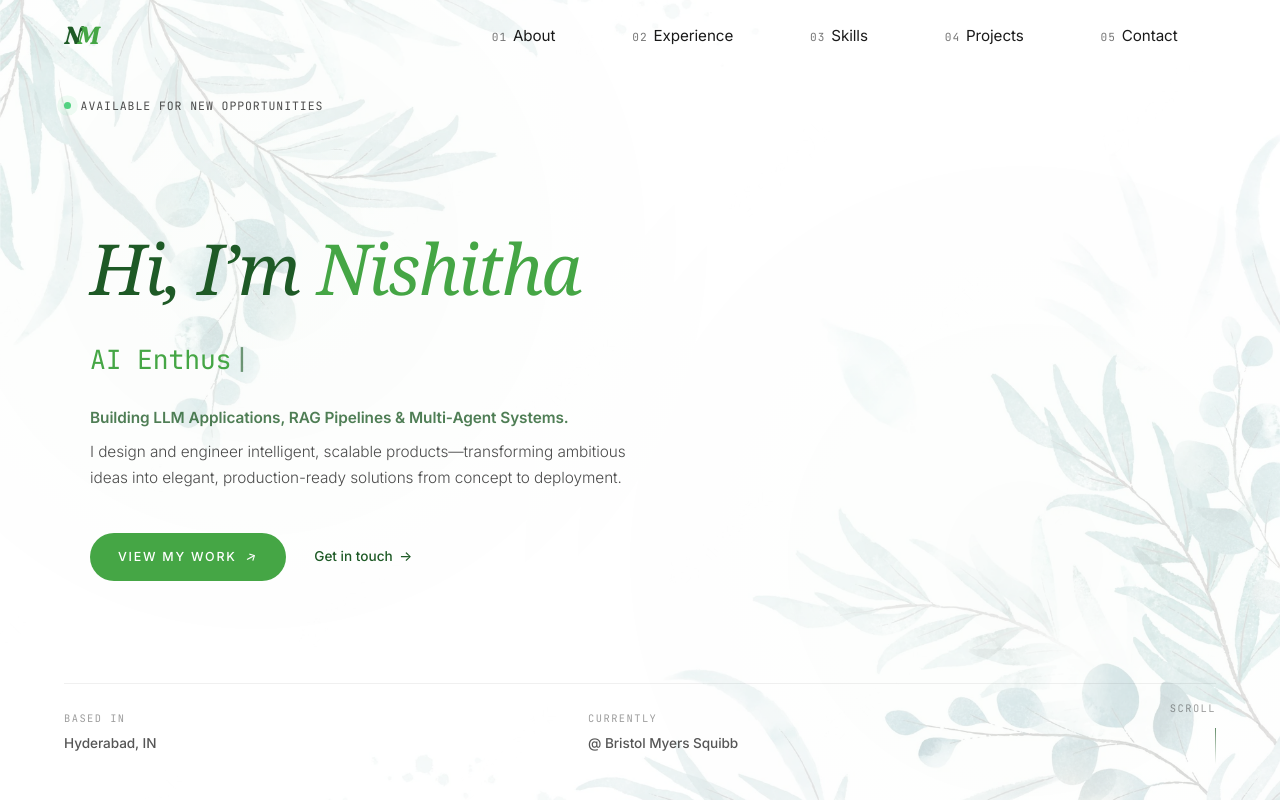
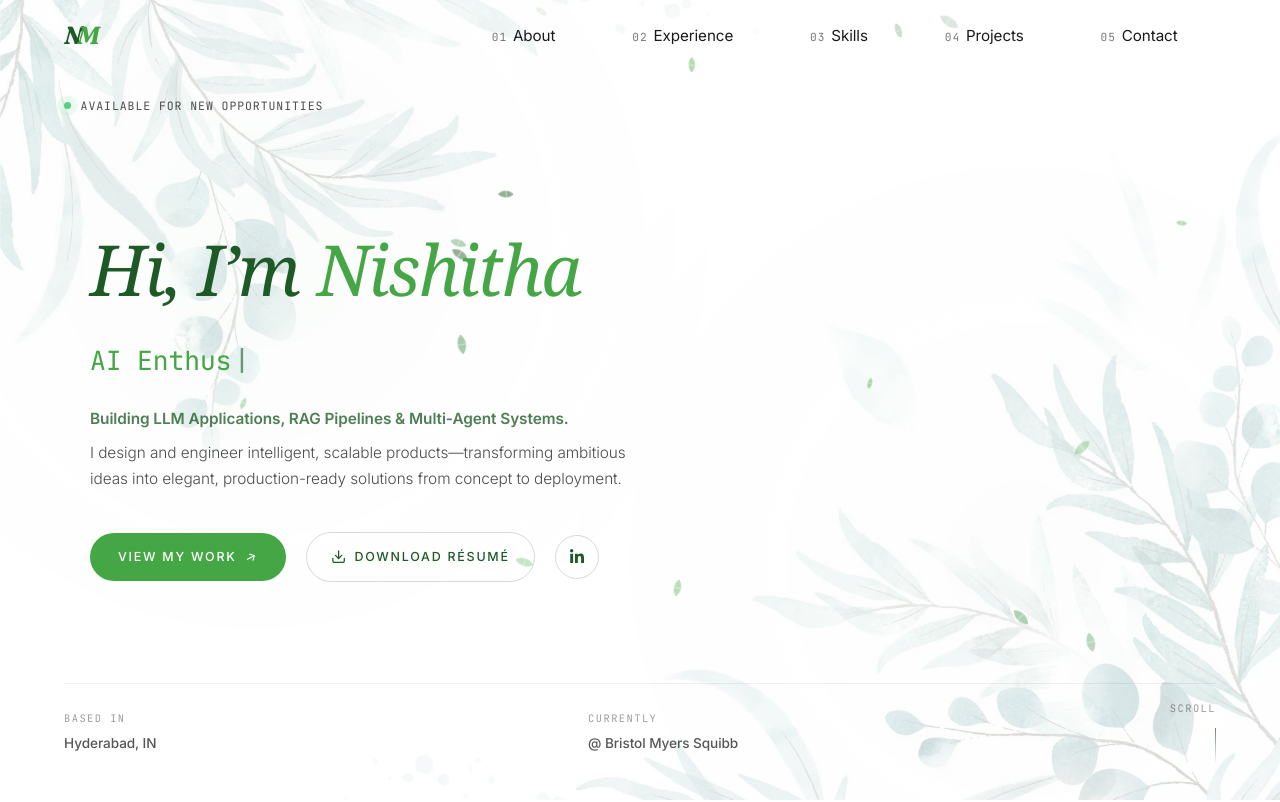
Before and after one commit to nishithamakam/Portfolio, a React (Create React App) app: page / in a window 1280 px wide. Shown: the top 802 px of the page. Built offline with nearby package versions, Linux system fonts and the light colour scheme; a web font is replaced by a local one.

Commit message:
UI updated

```diff
--- a/src/components/About.js
+++ b/src/components/About.js
@@ -11,7 +11,7 @@ function About() {
       <div className="about-inner">
         <header className="section-header">
           <span className="section-eyebrow">
-            <span className="section-line" aria-hidden="true" /> About
+            <span className="section-line" aria-hidden="true" /> A little about me
           </span>
         </header>
 
@@ -44,12 +44,12 @@ function About() {
                 </div>
                 <div>
                   <span className="about-stat-num"><CountUp end={10} suffix="+" /></span>
-                  <span className="about-stat-label">Projects shipped</span>
+                  <span className="about-stat-label">Projects built</span>
                 </div>
               </div>
 
-              <a href="/NishithaMakam_resume.pdf" download className="download-cv">
-                Download CV &rarr;
+              <a href="#contact" className="download-cv">
+                Get in touch &rarr;
               </a>
             </Reveal>
           </div>
--- a/src/components/Contact.js
+++ b/src/components/Contact.js
@@ -1,4 +1,4 @@
-import React, { useState } from 'react';
+import React, { useState, useMemo } from 'react';
 import '../styles/Contact.css';
 import emailjs from 'emailjs-com';
 import { Reveal } from '../hooks/useReveal';
@@ -6,6 +6,19 @@ import { Reveal } from '../hooks/useReveal';
 function Contact() {
   const [formData, setFormData] = useState({ name: '', email: '', phone: '', message: '' });
   const [sending, setSending] = useState(false);
+
+  const leaves = useMemo(() => {
+    const colors = ['var(--sub)', 'var(--primary)', '#6fbf73', '#3f8f47'];
+    const rand = (min, max) => Math.random() * (max - min) + min;
+    return Array.from({ length: 16 }).map(() => ({
+      left: rand(0, 96),
+      size: rand(7, 15),
+      opacity: rand(0.28, 0.55),
+      color: colors[Math.floor(Math.random() * colors.length)],
+      duration: rand(10, 20),
+      delay: -rand(0, 20),
+    }));
+  }, []);
 
   const handleChange = (e) => {
     const { name, value } = e.target;
@@ -35,6 +48,23 @@ function Contact() {
 
   return (
     <section id="contact" className="contact-section">
+      <div className="contact-dots" aria-hidden="true">
+        {leaves.map((leaf, i) => (
+          <span
+            key={i}
+            className="contact-leaf"
+            style={{
+              left: `${leaf.left}%`,
+              width: `${leaf.size}px`,
+              height: `${leaf.size}px`,
+              opacity: leaf.opacity,
+              background: leaf.color,
+              animationDuration: `${leaf.duration}s`,
+              animationDelay: `${leaf.delay}s`,
+            }}
+          />
+        ))}
+      </div>
       <div className="contact-inner">
         <header className="section-header">
           <span className="section-eyebrow">
--- a/src/components/Footer.js
+++ b/src/components/Footer.js
@@ -1,7 +1,6 @@
 import React from 'react';
 import '../styles/Footer.css';
 import { FaEnvelope, FaGithub, FaLinkedin, FaInstagram } from 'react-icons/fa';
-import { Reveal } from '../hooks/useReveal';
 
 function Footer() {
   const year = new Date().getFullYear();
--- a/src/components/Hero.js
+++ b/src/components/Hero.js
@@ -1,12 +1,27 @@
-import React, { useEffect, useState } from 'react';
+import React, { useEffect, useState, useMemo } from 'react';
+import { FaLinkedinIn } from 'react-icons/fa';
+import { FiDownload } from 'react-icons/fi';
 import '../styles/Hero.css';
 
-const titles = ["Software Engineer", "AI Enthusiast", "Full Stack Developer", "Creative Coder"];
+const titles = ["Software Engineer", "AI Enthusiast", "Full Stack Developer"];
 
 function Hero() {
   const [index, setIndex] = useState(0);
   const [displayText, setDisplayText] = useState('');
   const [isDeleting, setIsDeleting] = useState(false);
+
+  const leaves = useMemo(() => {
+    const colors = ['var(--sub)', 'var(--primary)', '#6fbf73', '#3f8f47'];
+    const rand = (min, max) => Math.random() * (max - min) + min;
+    return Array.from({ length: 16 }).map(() => ({
+      left: rand(0, 96),
+      size: rand(7, 15),
+      opacity: rand(0.28, 0.55),
+      color: colors[Math.floor(Math.random() * colors.length)],
+      duration: rand(10, 20),
+      delay: -rand(0, 20),
+    }));
+  }, []);
 
   useEffect(() => {
     const currentText = titles[index % titles.length];
@@ -29,6 +44,24 @@ function Hero() {
   return (
     <section id="hero" className="hero">
       <div className="hero-grain" aria-hidden="true" />
+
+      <div className="hero-leaves" aria-hidden="true">
+        {leaves.map((leaf, i) => (
+          <span
+            key={i}
+            className="contact-leaf"
+            style={{
+              left: `${leaf.left}%`,
+              width: `${leaf.size}px`,
+              height: `${leaf.size}px`,
+              opacity: leaf.opacity,
+              background: leaf.color,
+              animationDuration: `${leaf.duration}s`,
+              animationDelay: `${leaf.delay}s`,
+            }}
+          />
+        ))}
+      </div>
 
       <header className="hero-meta hero-meta--top">
         <div className="meta-item meta-item--right">
@@ -55,7 +88,18 @@ function Hero() {
 
         <div className="hero-actions">
           <a href="#projects" className="btn-primary">View my work <span className="btn-arrow-down">&rarr;</span></a>
-          <a href="#contact" className="btn-ghost">Get in touch <span className="btn-ghost-arrow">&rarr;</span></a>
+          <a href="/NishithaMakam_resume.pdf" download className="btn-resume">
+            <FiDownload /> Download résumé
+          </a>
+          <a
+            href="https://linkedin.com/in/nishithamakam1209"
+            target="_blank"
+            rel="noreferrer"
+            className="btn-icon"
+            aria-label="LinkedIn"
+          >
+            <FaLinkedinIn />
+          </a>
         </div>
       </div>
 
--- a/src/components/Navbar.js
+++ b/src/components/Navbar.js
@@ -1,4 +1,4 @@
-import React, { useState, useEffect } from 'react';
+import React, { useState, useEffect, useMemo } from 'react';
 import '../styles/Navbar.css';
 
 const links = [
@@ -16,6 +16,19 @@ function Navbar() {
   const toggleMenu = () => setMenuOpen(prev => !prev);
   const closeMenu = () => setMenuOpen(false);
 
+  const menuLeaves = useMemo(() => {
+    const colors = ['var(--sub)', 'var(--primary)', '#6fbf73', '#3f8f47'];
+    const rand = (min, max) => Math.random() * (max - min) + min;
+    return Array.from({ length: 8 }).map(() => ({
+      left: rand(0, 92),
+      size: rand(8, 16),
+      opacity: rand(0.3, 0.6),
+      color: colors[Math.floor(Math.random() * colors.length)],
+      duration: rand(10, 16),
+      delay: -rand(0, 14),
+    }));
+  }, []);
+
   useEffect(() => {
     const handleScroll = () => setScrolled(window.scrollY > 20);
     window.addEventListener('scroll', handleScroll);
@@ -31,6 +44,25 @@ function Navbar() {
       </a>
 
       <nav className={`navbar-links ${menuOpen ? 'active' : ''}`}>
+        {menuOpen && (
+          <div className="navbar-leaves" aria-hidden="true">
+            {menuLeaves.map((leaf, i) => (
+              <span
+                key={i}
+                className="contact-leaf"
+                style={{
+                  left: `${leaf.left}%`,
+                  width: `${leaf.size}px`,
+                  height: `${leaf.size}px`,
+                  opacity: leaf.opacity,
+                  background: leaf.color,
+                  animationDuration: `${leaf.duration}s`,
+                  animationDelay: `${leaf.delay}s`,
+                }}
+              />
+            ))}
+          </div>
+        )}
         {links.map((link, i) => (
           <a key={link.href} href={link.href} onClick={closeMenu}>
             <span className="link-num">{String(i + 1).padStart(2, '0')}</span>
--- a/src/components/Projects.js
+++ b/src/components/Projects.js
@@ -7,36 +7,44 @@ function Projects() {
   const projectList = [
     {
       title: 'DocIntel',
+      category: 'AI Platform',
+      monogram: 'DI',
       image: require('../assets/DocIntel1.png'),
       description:
-        'An AI-powered document intelligence platform that uses Retrieval-Augmented Generation (RAG) to analyze, search, summarize, and extract insights from enterprise documents—letting users interact with PDFs through natural language and retrieve context-aware answers with citations.',
+        'An AI-powered document intelligence platform that uses Retrieval-Augmented Generation (RAG) to analyze, search, summarize, and extract insights from enterprise documents—letting users interact with PDFs through natural language and retrieve context-aware answers with citations. Processes 100+ page documents using RAG-based retrieval.',
       tags: ['LLMs', 'RAG', 'Multi-Agent Systems'],
       github: 'https://github.com/nishithamakam/docintel-ai',
       demo: '',
     },
     {
       title: 'Traffic Violation Monitoring',
+      category: 'Computer Vision',
+      monogram: 'TV',
       image: require('../assets/project2.jpg'),
       description:
-        'A vision-based system that detects traffic violations and automatically issues e-challans to offenders.',
+        'A vision-based system that detects traffic violations and automatically issues e-challans to offenders. Detects and tracks vehicle movement in real time.',
       tags: ['Computer Vision', 'Python', 'Automation'],
       github: 'https://github.com/nishithamakam/TrafficVoilationMonitoring',
       demo: '',
     },
     {
       title: 'Cosmic Challenge',
+      category: 'Web App',
+      monogram: 'CC',
       image: require('../assets/cosmicchallenge.jpeg'),
       description:
-        'A web app built for NASA Space Apps 2023 that educates users about the James Webb Space Telescope.',
+        'A web app built for NASA Space Apps 2023 that educates users about the James Webb Space Telescope (JWST). Makes learning about the JWST engaging through interactive games and puzzles.',
       tags: ['React', 'NASA Space Apps', 'Education'],
       github: 'https://github.com/Aish-1311/CosmicChallenge',
       demo: '',
     },
     {
       title: 'Counselling Automation',
+      category: 'Full Stack',
+      monogram: 'CA',
       image: require('../assets/counsellingautomationsite.jpg'),
       description:
-        'A platform that streamlines counseling with performance analysis, appointment management and student support.',
+        'A platform that streamlines counselling with performance analysis, appointment management and student support. Reduces manual counselling workflow through automation.',
       tags: ['Full Stack', 'Analytics', 'Web App'],
       github: 'https://github.com/nishithamakam/Counselling-Automation',
       demo: '',
@@ -65,17 +73,17 @@ function Projects() {
                 target="_blank"
                 rel="noreferrer"
                 aria-label={`${project.title} — open`}
-                data-variant={index % 4}
               >
-                <span className="project-media-index" aria-hidden="true">
-                  {String(index + 1).padStart(2, '0')}
-                </span>
+                <img src={project.image} alt={project.title} loading="lazy" />
                 <span className="project-media-overlay">
                   <FiArrowUpRight />
                 </span>
               </a>
 
               <div className="project-content">
+                <span className="project-index" aria-hidden="true">
+                  {String(index + 1).padStart(2, '0')}
+                </span>
                 <h3 className="project-title">{project.title}</h3>
                 <p className="project-desc">{project.description}</p>
 
--- a/src/styles/Contact.css
+++ b/src/styles/Contact.css
@@ -2,12 +2,77 @@
   padding: 0 var(--section-pad-x) var(--section-pad-y);
   background: var(--bg);
   color: var(--text);
+  position: relative;
+  overflow: hidden;
+}
+
+/* ---------- Floating leaves ---------- */
+.contact-dots {
+  position: absolute;
+  inset: 0;
+  pointer-events: none;
+  z-index: 3;
+}
+.contact-leaf {
+  position: absolute;
+  top: -16px;
+  width: 11px;
+  height: 11px;
+  background: var(--sub);
+  border-radius: 0 100% 0 100%;
+  opacity: 0.5;
+  transform-origin: center;
+  animation: contact-leaf linear infinite;
+}
+.contact-leaf::after {
+  content: '';
+  position: absolute;
+  top: 10%;
+  left: 50%;
+  width: 1px;
+  height: 80%;
+  background: rgba(255, 255, 255, 0.45);
+  transform: translateX(-50%) rotate(45deg);
+  transform-origin: center;
+}
+/* vary drift paths so movement looks natural, not uniform */
+.contact-leaf:nth-child(3n) { animation-name: contact-leaf-b; }
+.contact-leaf:nth-child(4n) { animation-name: contact-leaf-c; }
+
+@keyframes contact-leaf {
+  0% { transform: translateY(0) translateX(0) rotate(0deg); opacity: 0; }
+  10% { opacity: 0.5; }
+  25% { transform: translateY(22vh) translateX(26px) rotate(120deg); }
+  50% { transform: translateY(45vh) translateX(-22px) rotate(220deg); }
+  75% { transform: translateY(68vh) translateX(24px) rotate(320deg); }
+  90% { opacity: 0.4; }
+  100% { transform: translateY(94vh) translateX(-14px) rotate(420deg); opacity: 0; }
+}
+@keyframes contact-leaf-b {
+  0% { transform: translateY(0) translateX(0) rotate(0deg); opacity: 0; }
+  12% { opacity: 0.45; }
+  30% { transform: translateY(28vh) translateX(-32px) rotate(-90deg); }
+  55% { transform: translateY(52vh) translateX(30px) rotate(-200deg); }
+  80% { transform: translateY(74vh) translateX(-18px) rotate(-300deg); }
+  90% { opacity: 0.35; }
+  100% { transform: translateY(96vh) translateX(20px) rotate(-380deg); opacity: 0; }
+}
+@keyframes contact-leaf-c {
+  0% { transform: translateY(0) translateX(0) rotate(0deg); opacity: 0; }
+  10% { opacity: 0.4; }
+  35% { transform: translateY(33vh) translateX(18px) rotate(160deg); }
+  60% { transform: translateY(56vh) translateX(-28px) rotate(60deg); }
+  85% { transform: translateY(80vh) translateX(12px) rotate(280deg); }
+  90% { opacity: 0.3; }
+  100% { transform: translateY(95vh) translateX(-22px) rotate(200deg); opacity: 0; }
 }
 
 .contact-inner {
   max-width: 980px;
   margin: 0 auto;
   padding-left: clamp(1rem, 5vw, 4rem);
+  position: relative;
+  z-index: 1;
 }
 
 /* ---------- Card ---------- */
@@ -253,5 +318,7 @@
   .send-btn,
   .send-btn-arrow,
   .contact-status-dot,
+  .contact-leaf,
   .contact-detail-icon { transition: none; animation: none; }
+  .contact-dots { display: none; }
 }
--- a/src/styles/Experience.css
+++ b/src/styles/Experience.css
@@ -192,7 +192,7 @@
 .timeline-main h4 {
   font-family: var(--font-sans);
   font-size: 0.95rem;
-  font-weight: 400;
+  font-weight: 600;
   color: var(--sub);
   margin-bottom: 0.75rem;
   letter-spacing: -0.01em;
--- a/src/styles/Hero.css
+++ b/src/styles/Hero.css
@@ -30,6 +30,15 @@
   background-image:
     radial-gradient(circle at 20% 30%, rgba(46, 125, 50, 0.06) 0, transparent 40%),
     radial-gradient(circle at 80% 70%, rgba(46, 125, 50, 0.04) 0, transparent 45%);
+}
+
+/* ---------- Floating leaves ---------- */
+.hero-leaves {
+  position: absolute;
+  inset: 0;
+  z-index: 1;
+  pointer-events: none;
+  overflow: hidden;
 }
 
 /* ---------- Meta rows (top + bottom) ---------- */
@@ -242,6 +251,56 @@
   transform: rotate(-28deg) translateX(2px);
 }
 
+/* download résumé — outlined pill */
+.btn-resume {
+  display: inline-flex;
+  align-items: center;
+  gap: 0.5rem;
+  padding: 0.85rem 1.5rem;
+  border: 1px solid var(--border-strong);
+  border-radius: 999px;
+  color: var(--primary);
+  font-family: var(--font-sans);
+  font-size: 0.78rem;
+  font-weight: 500;
+  letter-spacing: 0.14em;
+  text-transform: uppercase;
+  transition: border-color 0.3s ease, color 0.3s ease, background 0.3s ease, transform 0.2s ease;
+}
+.btn-resume svg {
+  font-size: 0.95rem;
+  transition: transform 0.3s cubic-bezier(0.22, 1, 0.36, 1);
+}
+.btn-resume:hover {
+  border-color: var(--sub);
+  background: rgba(69, 166, 69, 0.12);
+  color: var(--primary);
+  transform: translateY(-1px);
+}
+.btn-resume:hover svg {
+  transform: translateY(2px);
+}
+
+/* LinkedIn icon — round outline button */
+.btn-icon {
+  display: inline-flex;
+  align-items: center;
+  justify-content: center;
+  width: 44px;
+  height: 44px;
+  border: 1px solid var(--border-strong);
+  border-radius: 999px;
+  color: var(--primary);
+  font-size: 1rem;
+  transition: border-color 0.3s ease, color 0.3s ease, background 0.3s ease, transform 0.2s ease;
+}
+.btn-icon:hover {
+  border-color: var(--sub);
+  background: rgba(69, 166, 69, 0.12);
+  color: var(--primary);
+  transform: translateY(-2px);
+}
+
 .btn-ghost {
   display: inline-flex;
   align-items: center;
--- a/src/styles/Navbar.css
+++ b/src/styles/Navbar.css
@@ -169,8 +169,17 @@
     transition: right 0.45s cubic-bezier(0.65, 0, 0.35, 1);
     box-shadow: -8px 0 32px rgba(0, 0, 0, 0.08);
     border-left: 1px solid var(--border);
+    overflow: hidden;
   }
   .navbar-links.active { right: 0; }
+
+  .navbar-leaves {
+    position: absolute;
+    inset: 0;
+    pointer-events: none;
+    z-index: 0;
+  }
+  .navbar-links a { position: relative; z-index: 1; }
 
   .navbar-links a {
     font-size: 1.85rem;
--- a/src/styles/Project.css
+++ b/src/styles/Project.css
@@ -9,18 +9,26 @@
   margin: 0 auto;
 }
 
-/* ---------- Grid ---------- */
+/* ---------- Grid (stacked rows) ---------- */
 .projects-grid {
-  display: grid;
-  grid-template-columns: repeat(2, 1fr);
-  gap: clamp(2rem, 4vw, 3.5rem) clamp(1.5rem, 3vw, 2.5rem);
-  max-width: 760px;
+  display: flex;
+  flex-direction: column;
+  gap: clamp(2rem, 4vw, 3.25rem);
+  max-width: 980px;
   margin: 0 auto;
 }
 
 .project-card {
-  display: flex;
-  flex-direction: column;
+  display: grid;
+  grid-template-columns: minmax(0, 0.75fr) minmax(0, 1fr);
+  align-items: center;
+  gap: clamp(1.5rem, 4vw, 3.5rem);
+}
+.project-card:nth-child(even) {
+  grid-template-columns: minmax(0, 1fr) minmax(0, 0.75fr);
+}
+.project-card:nth-child(even) .project-media {
+  order: 2;
 }
 
 /* ---------- Media ---------- */
@@ -28,88 +36,26 @@
   position: relative;
   display: block;
   overflow: hidden;
-  aspect-ratio: 16 / 10;
+  aspect-ratio: 16 / 11;
   background: var(--surface);
   border: 1px solid var(--border);
   border-radius: 16px;
-}
-
-/* solid editorial cover (no image) */
-.project-media {
-  background-color: #3f7a47;
-  transition: background-color 0.5s ease, border-color 0.5s ease;
-}
-.project-media[data-variant='0'] { background-color: #2f6b41; }
-.project-media[data-variant='1'] { background-color: #3a5a78; }
-.project-media[data-variant='2'] { background-color: #7a513f; }
-.project-media[data-variant='3'] { background-color: #5a4a78; }
-
-/* concentric circle lines overlay — semi-circle tucked into a corner */
-.project-media::after {
-  content: '';
-  position: absolute;
-  width: 75%;
-  aspect-ratio: 1;
-  pointer-events: none;
-  background:
-    radial-gradient(circle, transparent 0 18%, rgba(255, 255, 255, 0.14) 18% calc(18% + 1px), transparent calc(18% + 1px) 30%, rgba(255, 255, 255, 0.12) 30% calc(30% + 1px), transparent calc(30% + 1px) 42%, rgba(255, 255, 255, 0.1) 42% calc(42% + 1px), transparent calc(42% + 1px) 54%, rgba(255, 255, 255, 0.08) 54% calc(54% + 1px), transparent calc(54% + 1px) 66%, rgba(255, 255, 255, 0.06) 66% calc(66% + 1px), transparent calc(66% + 1px));
-  transition: transform 0.9s cubic-bezier(0.22, 1, 0.36, 1);
-}
-/* bottom-left corner */
-.project-media[data-variant='0']::after,
-.project-media[data-variant='2']::after {
-  left: 0;
-  bottom: 0;
-  transform: translate(-35%, 35%);
-}
-.project-card:hover .project-media[data-variant='0']::after,
-.project-card:hover .project-media[data-variant='2']::after {
-  transform: translate(-35%, 35%) scale(1.08);
-}
-/* top-left corner */
-.project-media[data-variant='1']::after,
-.project-media[data-variant='3']::after {
-  left: 0;
-  top: 0;
-  transform: translate(-35%, -35%);
-}
-.project-card:hover .project-media[data-variant='1']::after,
-.project-card:hover .project-media[data-variant='3']::after {
-  transform: translate(-35%, -35%) scale(1.08);
+  transition: border-color 0.5s ease;
 }
 .project-card:hover .project-media {
   border-color: var(--border-strong);
-}
-
-.project-media-index {
-  position: absolute;
-  bottom: 0.5rem;
-  left: 0.9rem;
-  z-index: 1;
-  font-family: var(--font-serif);
-  font-weight: 500;
-  font-size: clamp(2.2rem, 5vw, 3.4rem);
-  line-height: 1;
-  letter-spacing: -0.04em;
-  color: #ffffff;
-  opacity: 0.9;
-  transition: opacity 0.5s ease, transform 0.7s cubic-bezier(0.22, 1, 0.36, 1);
-}
-.project-card:hover .project-media-index {
-  opacity: 1;
-  transform: translateY(-4px);
 }
 
 .project-media img {
   width: 100%;
   height: 100%;
   object-fit: cover;
-  filter: grayscale(20%) contrast(1.02);
+  filter: grayscale(18%) contrast(1.02);
   transform: scale(1.01);
   transition: transform 0.9s cubic-bezier(0.22, 1, 0.36, 1), filter 0.6s ease;
 }
 .project-card:hover .project-media img {
-  transform: scale(1.06);
+  transform: scale(1.05);
   filter: grayscale(0%);
 }
 
@@ -138,16 +84,23 @@
 
 /* ---------- Content ---------- */
 .project-content {
-  padding: 1.25rem 0 0;
   display: flex;
   flex-direction: column;
   gap: 0.75rem;
 }
 
+.project-index {
+  font-family: var(--font-mono);
+  font-size: 0.72rem;
+  letter-spacing: 0.18em;
+  color: var(--sub);
+  margin-bottom: 0.1rem;
+}
+
 .project-title {
   font-family: var(--font-serif);
   font-weight: 500;
-  font-size: clamp(1.3rem, 2.2vw, 1.7rem);
+  font-size: clamp(1.4rem, 2.4vw, 1.9rem);
   letter-spacing: -0.02em;
   color: var(--primary);
   margin: 0;
@@ -224,7 +177,14 @@
 
 /* ---------- Responsive ---------- */
 @media (max-width: 760px) {
-  .projects-grid { grid-template-columns: 1fr; gap: 2.75rem; }
+  .project-card,
+  .project-card:nth-child(even) {
+    grid-template-columns: 1fr;
+    gap: 1.25rem;
+  }
+  .project-card:nth-child(even) .project-media {
+    order: 0;
+  }
 }
 
 @media (prefers-reduced-motion: reduce) {
```
